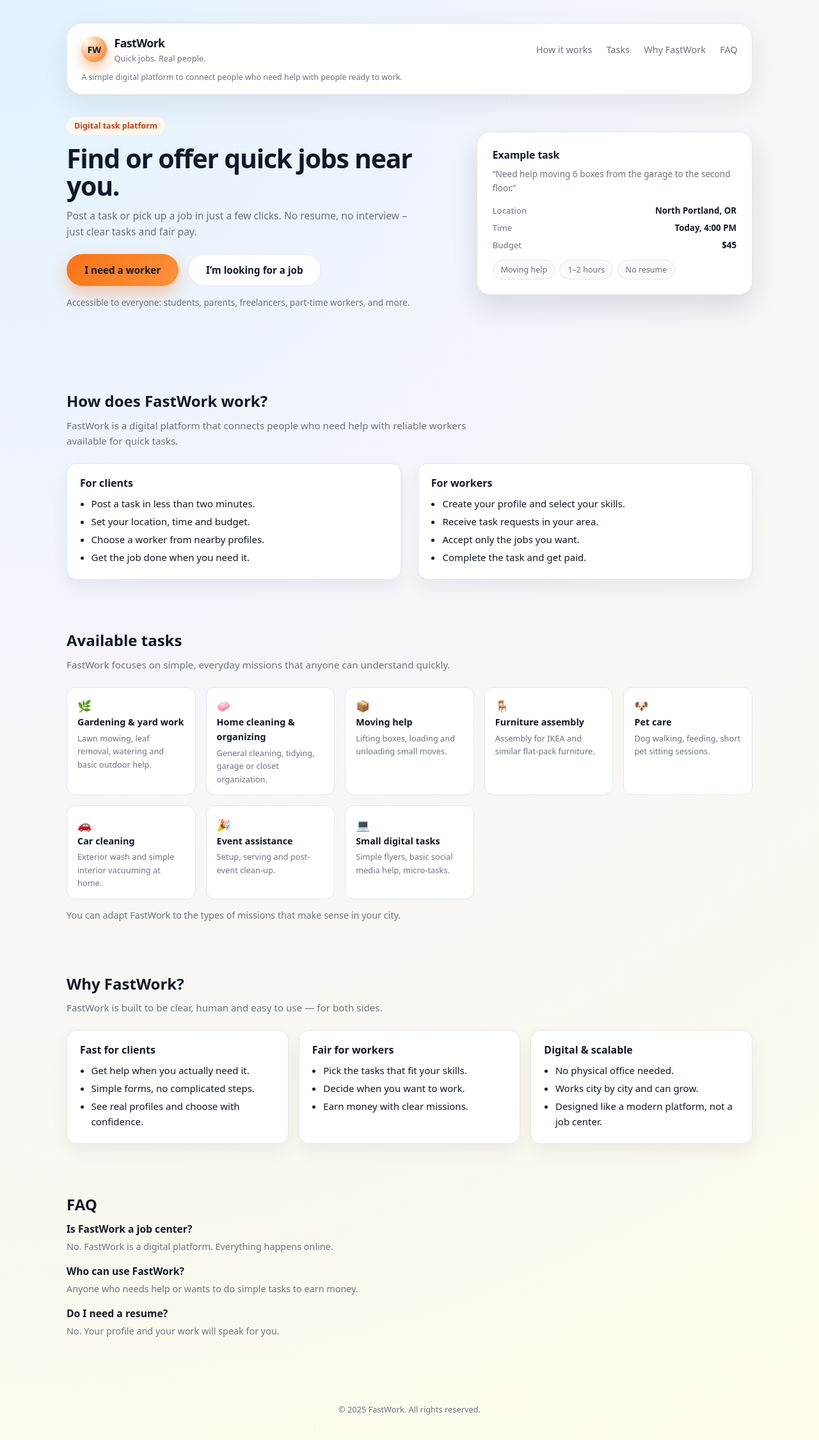
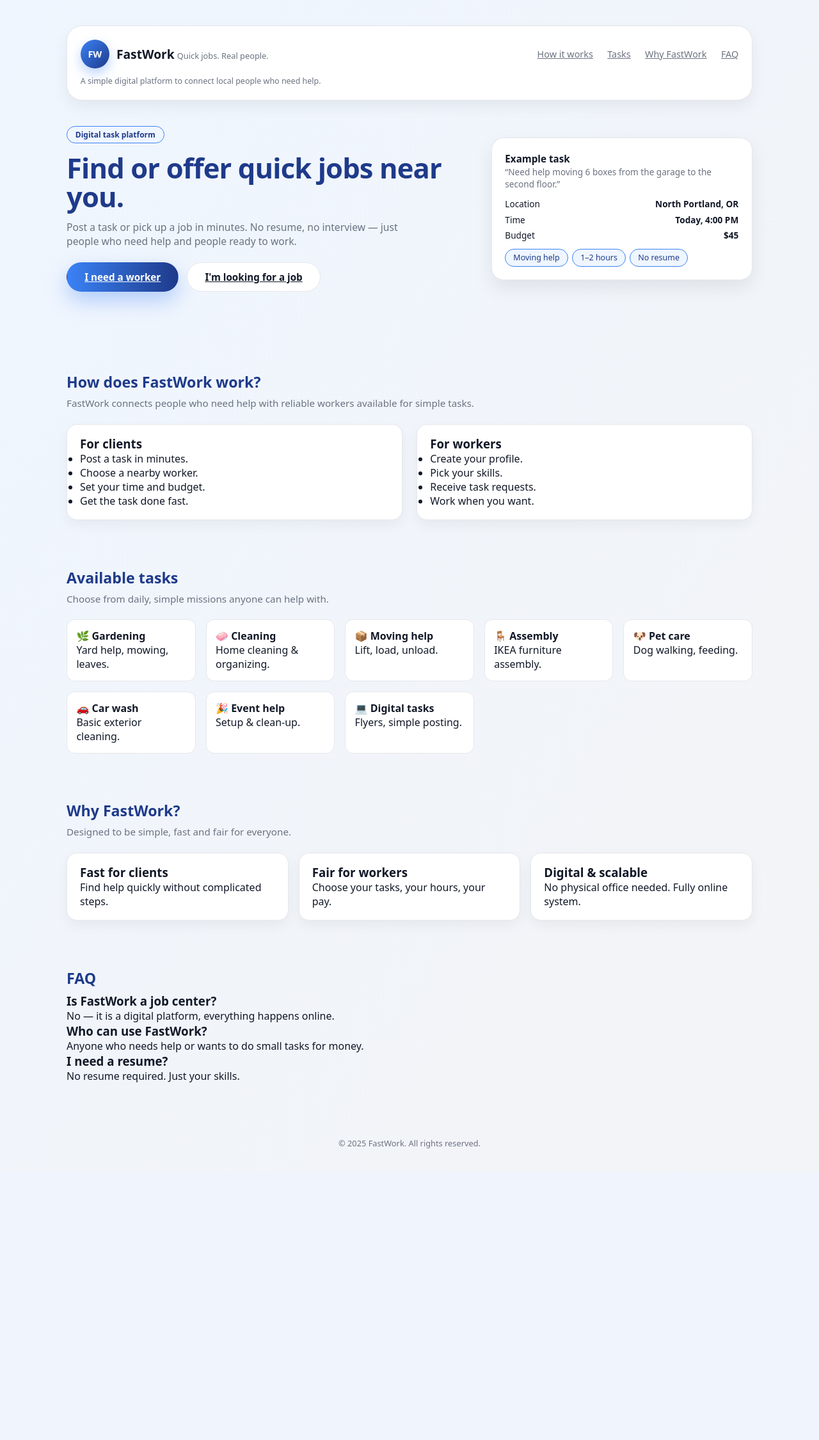
Before and after one commit to channo2025/Fastwork, a FastAPI app: page / in a window 1280 px wide. Shown: the whole page at 64% size. After the commit the page ends 1795 px from the top, so only its background shows below. Run offline with FastAPI, Linux system fonts and the light colour scheme.

Commit message:
New blue palette design

```diff
--- a/templates/index.html
+++ b/templates/index.html
@@ -2,404 +2,259 @@
 <html lang="en">
 <head>
   <meta charset="UTF-8" />
-  <title>FastWork – Find or offer quick jobs near you</title>
+  <title>FastWork – Quick jobs near you</title>
   <meta name="viewport" content="width=device-width, initial-scale=1" />
 
   <style>
     :root {
       font-family: system-ui, -apple-system, BlinkMacSystemFont, "Segoe UI", sans-serif;
-      color-scheme: light;
-      --fw-bg: #f5f5fb;
-      --fw-surface: #ffffff;
-      --fw-border: #e5e7eb;
-      --fw-text: #111827;
-      --fw-muted: #6b7280;
-      --fw-accent: #f97316;
-      --fw-accent-soft: #fff7ed;
-      --fw-accent-2: #2563eb;
+
+      /* --- PALETTE 1 BLUE --- */
+      --primary: #3B82F6;
+      --primary-light: #EFF6FF;
+      --primary-dark: #1E3A8A;
+
+      --surface: #FFFFFF;
+      --soft-bg: #F3F4F6;
+
+      --text-main: #111827;
+      --text-muted: #6B7280;
+      --border: #E5E7EB;
     }
 
     * {
-      box-sizing: border-box;
       margin: 0;
       padding: 0;
+      box-sizing: border-box;
     }
 
     body {
+      background: linear-gradient(to bottom right, var(--primary-light), var(--soft-bg));
       min-height: 100vh;
-      background: radial-gradient(circle at top left, #e0f2fe 0, #f5f5fb 40%, #fefce8 100%);
-      color: var(--fw-text);
-      line-height: 1.6;
+      color: var(--text-main);
     }
 
-    a {
-      text-decoration: none;
-      color: inherit;
-    }
-
-    header,
-    main,
-    footer {
+    header, main, footer {
       max-width: 1120px;
       margin: 0 auto;
       padding: 1.5rem;
     }
 
-    /* ---------- NAV + LOGO ---------- */
+    /* ---------------- NAV ---------------- */
     .nav-wrapper {
-      margin-top: 0.75rem;
+      background: var(--surface);
+      border: 1px solid var(--border);
       border-radius: 1.5rem;
-      background: var(--fw-surface);
-      border: 1px solid var(--fw-border);
-      box-shadow: 0 14px 40px rgba(15, 23, 42, 0.08);
-      padding: 1rem 1.4rem;
+      padding: 1.3rem;
+      box-shadow: 0 10px 25px rgba(0,0,0,0.06);
+      margin-top: 1rem;
     }
 
     .nav-top {
       display: flex;
       align-items: center;
       justify-content: space-between;
-      gap: 1rem;
-      margin-bottom: 0.6rem;
+      margin-bottom: .7rem;
     }
 
     .logo-block {
       display: flex;
       align-items: center;
-      gap: 0.7rem;
+      gap: .7rem;
     }
 
     .logo-mark {
-      width: 40px;
-      height: 40px;
+      width: 45px;
+      height: 45px;
       border-radius: 999px;
-      background: radial-gradient(circle at 20% 20%, #fffbeb, #f97316);
+      background: linear-gradient(135deg, var(--primary), var(--primary-dark));
+      color: white;
+      font-weight: 800;
       display: flex;
       align-items: center;
       justify-content: center;
-      color: #111827;
-      font-weight: 800;
-      font-size: 0.9rem;
-      box-shadow: 0 10px 20px rgba(248, 113, 22, 0.4);
-    }
-
-    .logo-text {
-      display: flex;
-      flex-direction: column;
+      font-size: .9rem;
+      box-shadow: 0 8px 18px rgba(59,130,246,0.35);
     }
 
     .logo-text span:first-child {
-      font-weight: 800;
-      font-size: 1.1rem;
-      letter-spacing: -0.03em;
+      font-size: 1.2rem;
+      font-weight: 700;
     }
 
     .logo-text span:last-child {
-      font-size: 0.8rem;
-      color: var(--fw-muted);
+      font-size: .8rem;
+      color: var(--text-muted);
     }
 
     .nav-links {
       display: flex;
       gap: 1.4rem;
-      font-size: 0.9rem;
+      font-size: .9rem;
     }
 
     .nav-links a {
-      color: var(--fw-muted);
+      color: var(--text-muted);
     }
 
     .nav-links a:hover {
-      color: var(--fw-accent);
+      color: var(--primary);
     }
 
     .nav-bottom {
-      display: flex;
-      justify-content: flex-start;
-      margin-top: 0.3rem;
-      font-size: 0.78rem;
-      color: var(--fw-muted);
+      font-size: .78rem;
+      color: var(--text-muted);
+      margin-top: .3rem;
     }
 
-    /* ---------- HERO ---------- */
+    /* ---------------- HERO ---------------- */
     .hero {
       display: grid;
-      grid-template-columns: minmax(0, 2.1fr) minmax(0, 1.5fr);
-      gap: 2.3rem;
+      grid-template-columns: 2fr 1.3fr;
+      gap: 2.2rem;
+      padding: 2.5rem 0 2.5rem;
       align-items: center;
-      padding: 2.2rem 0 2.4rem;
     }
 
     .hero-badge {
-      display: inline-flex;
-      align-items: center;
-      gap: 0.4rem;
-      padding: 0.25rem 0.75rem;
+      display: inline-block;
+      background: var(--primary-light);
+      color: var(--primary-dark);
+      padding: .25rem .8rem;
       border-radius: 999px;
-      background: var(--fw-accent-soft);
-      color: #c2410c;
-      font-size: 0.78rem;
+      font-size: .75rem;
       font-weight: 600;
-      margin-bottom: 0.9rem;
+      border: 1px solid var(--primary);
+      margin-bottom: 1rem;
     }
 
     .hero-title {
-      font-size: clamp(2.1rem, 3.2vw, 2.7rem);
+      font-size: clamp(2.3rem, 3.4vw, 3rem);
+      font-weight: 800;
       line-height: 1.05;
-      margin-bottom: 0.8rem;
-      font-weight: 800;
-      letter-spacing: -0.03em;
+      letter-spacing: -0.02em;
+      margin-bottom: .8rem;
+      color: var(--primary-dark);
     }
 
     .hero-subtitle {
-      font-size: 0.98rem;
+      font-size: .98rem;
+      color: var(--text-muted);
       max-width: 34rem;
-      color: var(--fw-muted);
       margin-bottom: 1.4rem;
     }
 
     .hero-actions {
       display: flex;
-      flex-wrap: wrap;
-      gap: 0.9rem;
-      margin-bottom: 0.9rem;
+      gap: .8rem;
     }
 
     .btn {
+      padding: .75rem 1.7rem;
       border-radius: 999px;
-      padding: 0.75rem 1.7rem;
-      font-size: 0.95rem;
       font-weight: 600;
+      font-size: .95rem;
+      border: none;
+      cursor: pointer;
+      transition: .15s ease;
       border: 1px solid transparent;
-      cursor: pointer;
-      display: inline-flex;
-      align-items: center;
-      justify-content: center;
-      gap: 0.4rem;
-      transition: transform 0.12s ease, box-shadow 0.12s ease, background 0.12s;
     }
 
     .btn-primary {
-      background: linear-gradient(135deg, #f97316, #fb923c);
-      color: #111827;
-      box-shadow: 0 12px 26px rgba(248, 113, 22, 0.35);
+      background: linear-gradient(to right, var(--primary), var(--primary-dark));
+      color: white;
+      box-shadow: 0 14px 32px rgba(59,130,246,.35);
     }
 
     .btn-primary:hover {
       transform: translateY(-1px);
-      box-shadow: 0 16px 32px rgba(248, 113, 22, 0.45);
+      box-shadow: 0 18px 40px rgba(59,130,246,.45);
     }
 
     .btn-outline {
-      background: #ffffff;
-      border-color: var(--fw-border);
-      color: var(--fw-text);
+      background: white;
+      color: var(--text-main);
+      border: 1px solid var(--border);
     }
 
     .btn-outline:hover {
-      background: #f9fafb;
-    }
-
-    .hero-note {
-      font-size: 0.85rem;
-      color: var(--fw-muted);
+      background: var(--soft-bg);
     }
 
     .hero-card {
-      background: var(--fw-surface);
-      border-radius: 1.3rem;
-      padding: 1.4rem 1.5rem;
-      border: 1px solid var(--fw-border);
-      box-shadow: 0 18px 40px rgba(15, 23, 42, 0.12);
-    }
-
-    .hero-card-title {
-      font-weight: 700;
-      margin-bottom: 0.4rem;
-      font-size: 0.98rem;
-    }
-
-    .hero-card-sub {
-      font-size: 0.85rem;
-      color: var(--fw-muted);
-      margin-bottom: 0.9rem;
+      background: var(--surface);
+      border: 1px solid var(--border);
+      padding: 1.3rem;
+      border-radius: 1.2rem;
+      box-shadow: 0 12px 30px rgba(0,0,0,0.08);
     }
 
     .stat-row {
       display: flex;
       justify-content: space-between;
-      margin-bottom: 0.35rem;
-      font-size: 0.83rem;
-    }
-
-    .stat-row span:first-child {
-      color: var(--fw-muted);
+      margin-bottom: .35rem;
+      font-size: .85rem;
     }
 
     .stat-value {
       font-weight: 700;
-      color: var(--fw-text);
-    }
-
-    .pill-list {
-      display: flex;
-      flex-wrap: wrap;
-      gap: 0.4rem;
-      margin-top: 0.75rem;
     }
 
     .pill {
-      font-size: 0.78rem;
-      padding: 0.3rem 0.75rem;
+      background: var(--primary-light);
+      color: var(--primary-dark);
+      padding: .28rem .75rem;
       border-radius: 999px;
-      background: #f9fafb;
-      color: var(--fw-muted);
-      border: 1px solid var(--fw-border);
+      font-size: .78rem;
+      border: 1px solid var(--primary);
     }
 
-    /* ---------- SECTIONS ---------- */
+    /* ---------------- SECTIONS ---------------- */
+
     section {
-      padding: 2.4rem 0;
+      padding: 2.3rem 0;
     }
 
-    section h2 {
-      font-size: 1.5rem;
-      margin-bottom: 0.4rem;
+    h2 {
+      font-size: 1.45rem;
+      margin-bottom: .45rem;
+      color: var(--primary-dark);
     }
 
-    section p.section-intro {
-      font-size: 0.95rem;
-      color: var(--fw-muted);
-      max-width: 42rem;
+    .section-intro {
+      font-size: .95rem;
+      max-width: 40rem;
+      color: var(--text-muted);
       margin-bottom: 1.4rem;
     }
 
-    .two-col {
-      display: grid;
-      grid-template-columns: repeat(2, minmax(0, 1fr));
-      gap: 1.6rem;
-    }
-
     .card {
-      background: var(--fw-surface);
+      background: var(--surface);
+      padding: 1.1rem 1.25rem;
       border-radius: 1rem;
-      padding: 1.1rem 1.25rem;
-      border: 1px solid var(--fw-border);
-      font-size: 0.94rem;
-      box-shadow: 0 12px 26px rgba(15, 23, 42, 0.06);
-    }
-
-    .card h3 {
-      font-size: 1rem;
-      margin-bottom: 0.4rem;
-    }
-
-    .card ul {
-      margin-left: 1.1rem;
-      margin-top: 0.3rem;
-    }
-
-    .card ul li {
-      margin-bottom: 0.25rem;
-    }
-
-    /* ---------- TASKS GRID ---------- */
-    .task-grid {
-      display: grid;
-      grid-template-columns: repeat(auto-fit, minmax(190px, 1fr));
-      gap: 1rem;
+      border: 1px solid var(--border);
+      box-shadow: 0 8px 20px rgba(0,0,0,0.05);
     }
 
     .task-tile {
-      background: var(--fw-surface);
-      border-radius: 0.9rem;
-      padding: 0.9rem 1rem;
-      border: 1px solid var(--fw-border);
-      font-size: 0.9rem;
+      background: var(--surface);
+      border: 1px solid var(--border);
+      padding: .9rem;
+      border-radius: .8rem;
     }
 
-    .task-tile span.icon {
-      font-size: 1.1rem;
-      margin-right: 0.3rem;
+    footer {
+      text-align: center;
+      padding-bottom: 2.3rem;
+      font-size: .8rem;
+      color: var(--text-muted);
     }
 
-    .task-tile strong {
-      display: block;
-      margin-bottom: 0.2rem;
-    }
-
-    .task-tile p {
-      font-size: 0.8rem;
-      color: var(--fw-muted);
-    }
-
-    .why-grid {
-      display: grid;
-      grid-template-columns: repeat(auto-fit, minmax(220px, 1fr));
-      gap: 1rem;
-    }
-
-    .tagline {
-      margin-top: 0.8rem;
-      font-size: 0.9rem;
-      color: var(--fw-muted);
-    }
-
-    /* ---------- FAQ ---------- */
-    .faq-item {
-      margin-bottom: 0.9rem;
-    }
-
-    .faq-item h3 {
-      font-size: 0.98rem;
-      margin-bottom: 0.2rem;
-    }
-
-    .faq-item p {
-      font-size: 0.9rem;
-      color: var(--fw-muted);
-    }
-
-    /* ---------- FOOTER ---------- */
-    footer {
-      padding-bottom: 2.4rem;
-      font-size: 0.8rem;
-      color: var(--fw-muted);
-      text-align: center;
-    }
-
-    /* ---------- RESPONSIVE ---------- */
-    @media (max-width: 768px) {
-      header,
-      main,
-      footer {
-        padding-inline: 1rem;
-      }
-
-      .nav-top {
-        flex-direction: column;
-        align-items: flex-start;
-      }
-
-      .nav-links {
-        width: 100%;
-        justify-content: flex-start;
-        flex-wrap: wrap;
-        row-gap: 0.4rem;
-      }
-
-      .hero {
-        grid-template-columns: 1fr;
-      }
-
-      .two-col {
-        grid-template-columns: 1fr;
-      }
-    }
   </style>
 </head>
 
 <body>
+
 <header>
   <div class="nav-wrapper">
     <div class="nav-top">
@@ -420,7 +275,7 @@
     </div>
 
     <div class="nav-bottom">
-        A simple digital platform to connect people who need help with people ready to work.
+      A simple digital platform to connect local people who need help.
     </div>
   </div>
 
@@ -428,47 +283,38 @@
     <div>
       <div class="hero-badge">Digital task platform</div>
 
-        <h1 class="hero-title">
-          Find or offer quick jobs near you.
-        </h1>
+      <h1 class="hero-title">Find or offer quick jobs near you.</h1>
 
       <p class="hero-subtitle">
-          Post a task or pick up a job in just a few clicks. No resume, no interview – just clear tasks and fair pay.
+        Post a task or pick up a job in minutes. No resume, no interview — just people who need help and people ready to work.
       </p>
 
       <div class="hero-actions">
         <a href="#tasks" class="btn btn-primary">I need a worker</a>
-          <a href="#tasks" class="btn btn-outline">I’m looking for a job</a>
+        <a href="#tasks" class="btn btn-outline">I'm looking for a job</a>
       </div>
-
-        <p class="hero-note">
-          Accessible to everyone: students, parents, freelancers, part-time workers, and more.
-        </p>
     </div>
 
     <div>
       <div class="hero-card">
-          <div class="hero-card-title">Example task</div>
-          <div class="hero-card-sub">
+        <strong style="font-size: .95rem;">Example task</strong>
+        <p style="font-size: .85rem; color: var(--text-muted); margin-bottom: .8rem;">
           “Need help moving 6 boxes from the garage to the second floor.”
+        </p>
+
+        <div class="stat-row">
+          <span>Location</span><span class="stat-value">North Portland, OR</span>
         </div>
 
         <div class="stat-row">
-            <span>Location</span>
-            <span class="stat-value">North Portland, OR</span>
+          <span>Time</span><span class="stat-value">Today, 4:00 PM</span>
         </div>
 
         <div class="stat-row">
-            <span>Time</span>
-            <span class="stat-value">Today, 4:00 PM</span>
+          <span>Budget</span><span class="stat-value">$45</span>
         </div>
 
-          <div class="stat-row">
-            <span>Budget</span>
-            <span class="stat-value">$45</span>
-          </div>
-
-          <div class="pill-list">
+        <div style="margin-top: .7rem; display: flex; gap: .4rem; flex-wrap: wrap;">
           <span class="pill">Moving help</span>
           <span class="pill">1–2 hours</span>
           <span class="pill">No resume</span>
@@ -481,28 +327,26 @@
 <main>
   <section id="how-it-works">
     <h2>How does FastWork work?</h2>
-      <p class="section-intro">
-        FastWork is a digital platform that connects people who need help with reliable workers available for quick tasks.
-      </p>
+    <p class="section-intro">FastWork connects people who need help with reliable workers available for simple tasks.</p>
 
-      <div class="two-col">
+    <div style="display:grid;grid-template-columns:1fr 1fr;gap:1.4rem;">
       <div class="card">
         <h3>For clients</h3>
         <ul>
-            <li>Post a task in less than two minutes.</li>
-            <li>Set your location, time and budget.</li>
-            <li>Choose a worker from nearby profiles.</li>
-            <li>Get the job done when you need it.</li>
+          <li>Post a task in minutes.</li>
+          <li>Choose a nearby worker.</li>
+          <li>Set your time and budget.</li>
+          <li>Get the task done fast.</li>
         </ul>
       </div>
 
       <div class="card">
         <h3>For workers</h3>
         <ul>
-            <li>Create your profile and select your skills.</li>
-            <li>Receive task requests in your area.</li>
-            <li>Accept only the jobs you want.</li>
-            <li>Complete the task and get paid.</li>
+          <li>Create your profile.</li>
+          <li>Pick your skills.</li>
+          <li>Receive task requests.</li>
+          <li>Work when you want.</li>
         </ul>
       </div>
     </div>
@@ -510,88 +354,38 @@
 
   <section id="tasks">
     <h2>Available tasks</h2>
-      <p class="section-intro">
-        FastWork focuses on simple, everyday missions that anyone can understand quickly.
-      </p>
+    <p class="section-intro">Choose from daily, simple missions anyone can help with.</p>
 
-      <div class="task-grid">
-        <div class="task-tile">
-          <span class="icon">🌿</span>
-          <strong>Gardening & yard work</strong>
-          <p>Lawn mowing, leaf removal, watering and basic outdoor help.</p>
+    <div style="display:grid;grid-template-columns:repeat(auto-fit,minmax(200px,1fr));gap:1rem;">
+      <div class="task-tile">🌿 <strong>Gardening</strong><p>Yard help, mowing, leaves.</p></div>
+      <div class="task-tile">🧼 <strong>Cleaning</strong><p>Home cleaning & organizing.</p></div>
+      <div class="task-tile">📦 <strong>Moving help</strong><p>Lift, load, unload.</p></div>
+      <div class="task-tile">🪑 <strong>Assembly</strong><p>IKEA furniture assembly.</p></div>
+      <div class="task-tile">🐶 <strong>Pet care</strong><p>Dog walking, feeding.</p></div>
+      <div class="task-tile">🚗 <strong>Car wash</strong><p>Basic exterior cleaning.</p></div>
+      <div class="task-tile">🎉 <strong>Event help</strong><p>Setup & clean-up.</p></div>
+      <div class="task-tile">💻 <strong>Digital tasks</strong><p>Flyers, simple posting.</p></div>
     </div>
-        <div class="task-tile">
-          <span class="icon">🧼</span>
-          <strong>Home cleaning & organizing</strong>
-          <p>General cleaning, tidying, garage or closet organization.</p>
-        </div>
-        <div class="task-tile">
-          <span class="icon">📦</span>
-          <strong>Moving help</strong>
-          <p>Lifting boxes, loading and unloading small moves.</p>
-        </div>
-        <div class="task-tile">
-          <span class="icon">🪑</span>
-          <strong>Furniture assembly</strong>
-          <p>Assembly for IKEA and similar flat-pack furniture.</p>
-        </div>
-        <div class="task-tile">
-          <span class="icon">🐶</span>
-          <strong>Pet care</strong>
-          <p>Dog walking, feeding, short pet sitting sessions.</p>
-        </div>
-        <div class="task-tile">
-          <span class="icon">🚗</span>
-          <strong>Car cleaning</strong>
-          <p>Exterior wash and simple interior vacuuming at home.</p>
-        </div>
-        <div class="task-tile">
-          <span class="icon">🎉</span>
-          <strong>Event assistance</strong>
-          <p>Setup, serving and post-event clean-up.</p>
-        </div>
-        <div class="task-tile">
-          <span class="icon">💻</span>
-          <strong>Small digital tasks</strong>
-          <p>Simple flyers, basic social media help, micro-tasks.</p>
-        </div>
-      </div>
-
-      <p class="tagline">
-        You can adapt FastWork to the types of missions that make sense in your city.
-      </p>
   </section>
 
   <section id="why">
     <h2>Why FastWork?</h2>
-      <p class="section-intro">
-        FastWork is built to be clear, human and easy to use — for both sides.
-      </p>
+    <p class="section-intro">Designed to be simple, fast and fair for everyone.</p>
 
-      <div class="why-grid">
+    <div style="display:grid;grid-template-columns:repeat(auto-fit,minmax(260px,1fr));gap:1rem;">
       <div class="card">
         <h3>Fast for clients</h3>
-          <ul>
-            <li>Get help when you actually need it.</li>
-            <li>Simple forms, no complicated steps.</li>
-            <li>See real profiles and choose with confidence.</li>
-          </ul>
+        <p>Find help quickly without complicated steps.</p>
       </div>
+
       <div class="card">
         <h3>Fair for workers</h3>
-          <ul>
-            <li>Pick the tasks that fit your skills.</li>
-            <li>Decide when you want to work.</li>
-            <li>Earn money with clear missions.</li>
-          </ul>
+        <p>Choose your tasks, your hours, your pay.</p>
       </div>
+
       <div class="card">
         <h3>Digital & scalable</h3>
-          <ul>
-            <li>No physical office needed.</li>
-            <li>Works city by city and can grow.</li>
-            <li>Designed like a modern platform, not a job center.</li>
-          </ul>
+        <p>No physical office needed. Fully online system.</p>
       </div>
     </div>
   </section>
@@ -601,17 +395,17 @@
 
     <div class="faq-item">
       <h3>Is FastWork a job center?</h3>
-        <p>No. FastWork is a digital platform. Everything happens online.</p>
+      <p>No — it is a digital platform, everything happens online.</p>
     </div>
 
     <div class="faq-item">
       <h3>Who can use FastWork?</h3>
-        <p>Anyone who needs help or wants to do simple tasks to earn money.</p>
+      <p>Anyone who needs help or wants to do small tasks for money.</p>
     </div>
 
     <div class="faq-item">
-        <h3>Do I need a resume?</h3>
-        <p>No. Your profile and your work will speak for you.</p>
+      <h3>I need a resume?</h3>
+      <p>No resume required. Just your skills.</p>
     </div>
   </section>
 </main>
@@ -623,5 +417,6 @@
 <script>
   document.getElementById("year").textContent = new Date().getFullYear();
 </script>
+
 </body>
 </html>
```
Lines whose indentation alone changed are shown as unchanged.
